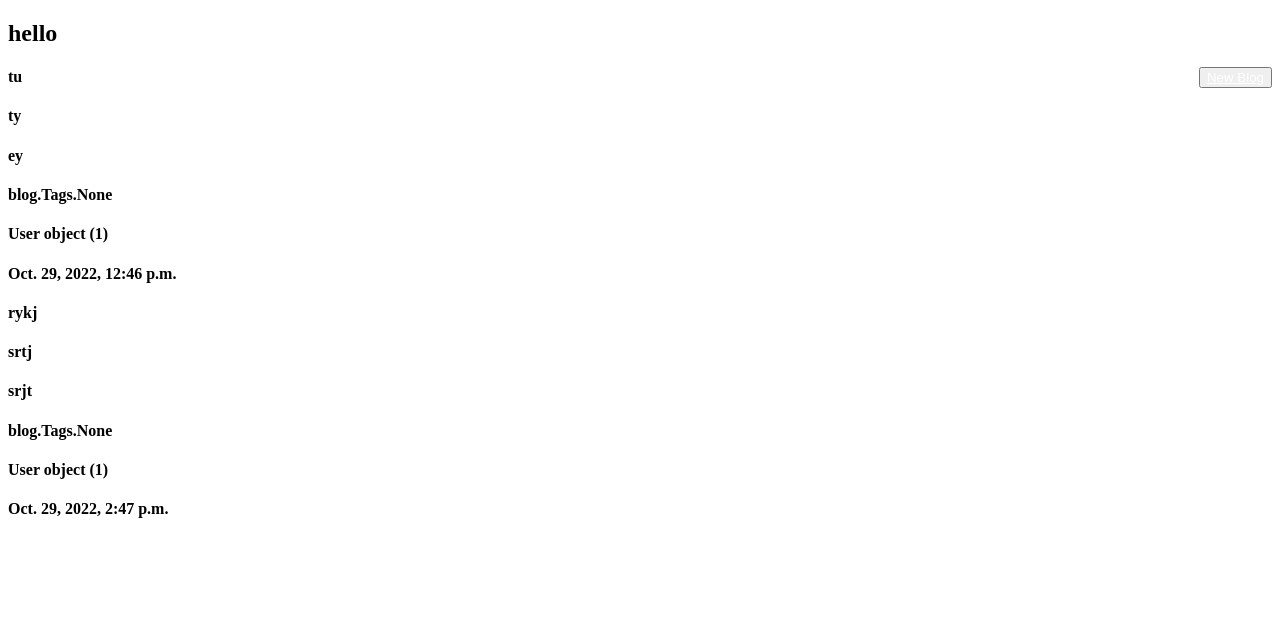
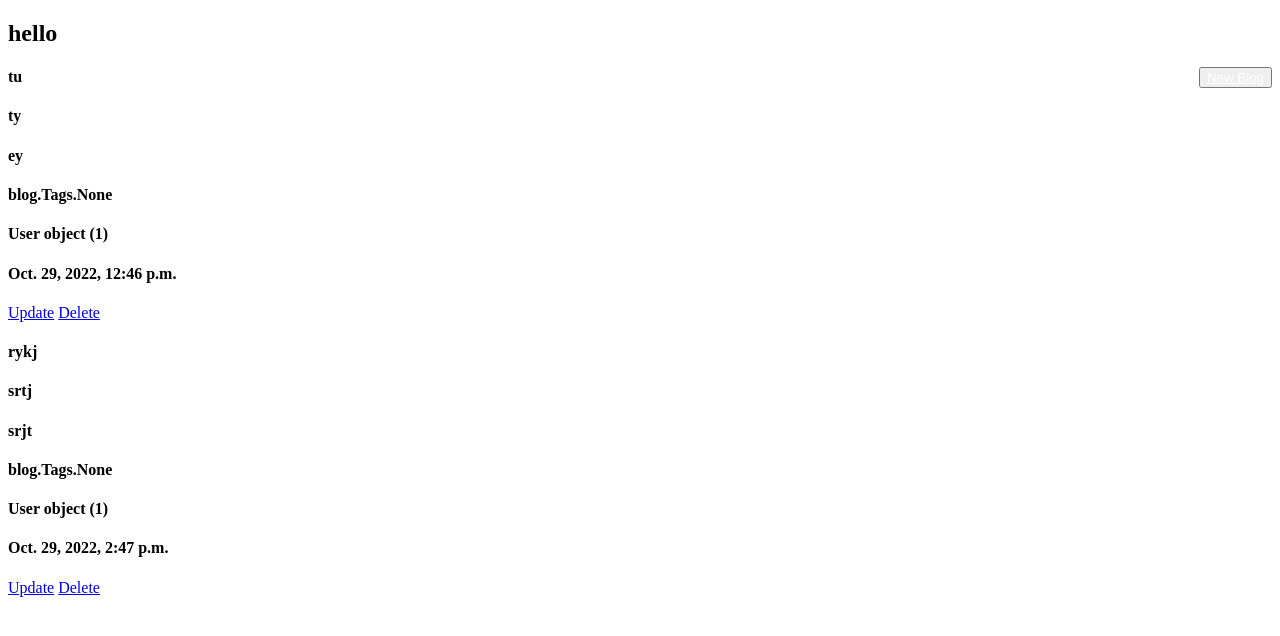
Before and after one commit to mk590/django-blog-task, a Django app: page /show/ in a window 1280 px wide. Shown: the top 636 px of the page. Run offline with Django 4.2, Linux system fonts and the light colour scheme; data comes from the database, SQL or seed files in the repository.

Commit message:
Adding the update and the delete link
adding the links first then
encountered the error in the url part we have to write the name of the view instead of the url
then in the later part where our view have another parameter pk we have to mention it by the object that is carryinh its data in the particualr page
that is i have to write i.pk instead ig Blog ir anyhting and also therr are two ways to do it directly and by writing i= before it

```diff
--- a/templates/blog_display.html
+++ b/templates/blog_display.html
@@ -28,6 +28,34 @@
     <h4>{{ i.Tags }}</h4>
     <h4>{{ i.User }}</h4>
     <h4>{{ i.date_created }}</h4>
+    {% comment %} <a class="btn btn-primary" href = "{% url 'View_blog' blog.pk %}">View</a> {% endcomment %}
+
+    {% comment %} <a class="btn btn-primary" href = "{% url 'update-blog' blog.pk %}">Update</a>
+    <a class="btn btn-primary" href = "{% url 'delete-blog' blog.pk %}">Delete</a> {% endcomment %}
+    {% comment %} <a class="btn btn-primary" href = "{% url 'update-blog' Blog.pk %}">Update</a>
+    <a class="btn btn-primary" href = "{% url 'delete-blog' Blog.pk %}">Delete</a> {% endcomment %}
+    {% comment %} <a class="btn btn-primary" href = "{% url 'update-blog'  %}">Update</a>
+    <a class="btn btn-primary" href = "{% url 'delete-blog'  %}">Delete</a> {% endcomment %}
+
+    {% comment %}
+    NoReverseMatch at /show/
+     Reverse for 'update-blog' not found. 'update-blog' is not a valid view function or pattern name.  {% endcomment %}
+
+    {% comment %} <a class="btn btn-primary" href = "{% url 'Update'  %}">Update</a>
+    <a class="btn btn-primary" href = "{% url 'Delete'  %}">Delete</a> {% endcomment %}
+
+
+
+    {% comment %} <a class="btn btn-primary" href = "{% url 'Update' pk=Blog.pk %}">Update</a>
+    <a class="btn btn-primary" href = "{% url 'Delete' pk=Blog.pk %}">Delete</a>
+    Reverse for 'Update' with keyword arguments '{'pk': ''}' not found. 1 pattern(s) tried: ['update\\-blog/(?P<pk>[0-9]+)\\Z'] {% endcomment %}
+
+
+        {% comment %} <a class="btn btn-primary" href = "{% url 'Update' pk=i.pk %}">Update</a>
+    <a class="btn btn-primary" href = "{% url 'Delete' pk=i.pk %}">Delete</a> {% endcomment %}
+        <a class="btn btn-primary" href = "{% url 'Update' i.pk %}">Update</a>
+    <a class="btn btn-primary" href = "{% url 'Delete' i.pk %}">Delete</a>
+
     {% endfor %}
 </body>
 </html>
```
